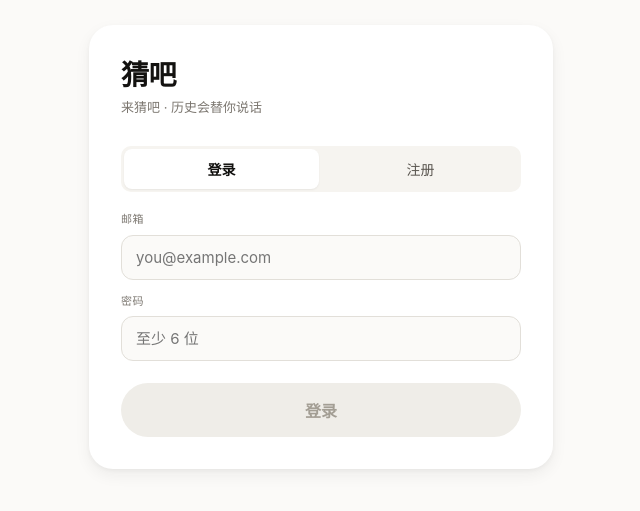
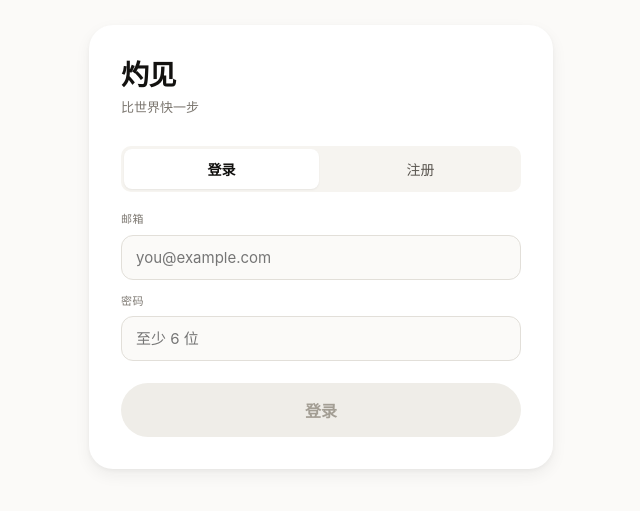
Before and after one commit to jiziyi-hue/caiba-app, a React (Vite) app: page /login in a window 1280 px wide. Shown: the part 181-692 px from the top of the page, without its empty margins (319-959 px from the left). Built offline with nearby package versions, Linux system fonts and the light colour scheme; no server answers.

Commit message:
Rebrand: 猜吧 -> 灼见 (slogan: 比世界快一步)

```diff
--- a/index.html
+++ b/index.html
@@ -4,7 +4,7 @@
     <meta charset="UTF-8" />
     <link rel="icon" type="image/svg+xml" href="/logo.svg" />
     <meta name="viewport" content="width=device-width, initial-scale=1.0" />
-    <title>猜吧 CaiBa · 来猜吧 · 历史会替你说话</title>
+    <title>灼见 · 比世界快一步</title>
   </head>
   <body>
     <div id="root"></div>
--- a/src/lib/copy.ts
+++ b/src/lib/copy.ts
@@ -3,8 +3,8 @@
 
 export const COPY = {
   // Brand
-  brand: '猜吧',
-  tagline: '来猜吧 · 历史会替你说话',
+  brand: '灼见',
+  tagline: '比世界快一步',
   signature: '我早就说过',
 
   // Auth
@@ -18,7 +18,7 @@ export const COPY = {
   switchToSignup: '没有账号？注册',
   switchToLogin: '已有账号？登录',
   signupSuccess: '注册成功，去邮箱看看确认链接',
-  loginWelcome: '来吧，看你这次能不能猜对',
+  loginWelcome: '比世界快一步 · 看你这次能不能押对',
 
   // Issue
   stancePending: '记下了，等结果',
--- a/src/styles/tokens.css
+++ b/src/styles/tokens.css
@@ -1,5 +1,5 @@
 /* ============================================================
-   猜吧 CaiBa — Design Tokens
+   灼见 Zhuojian — Design Tokens
    colors · type · spacing · radii · shadows
    ============================================================ */
 
```
Also changed, not shown: public/logo-wordmark.svg, public/logo.svg.
